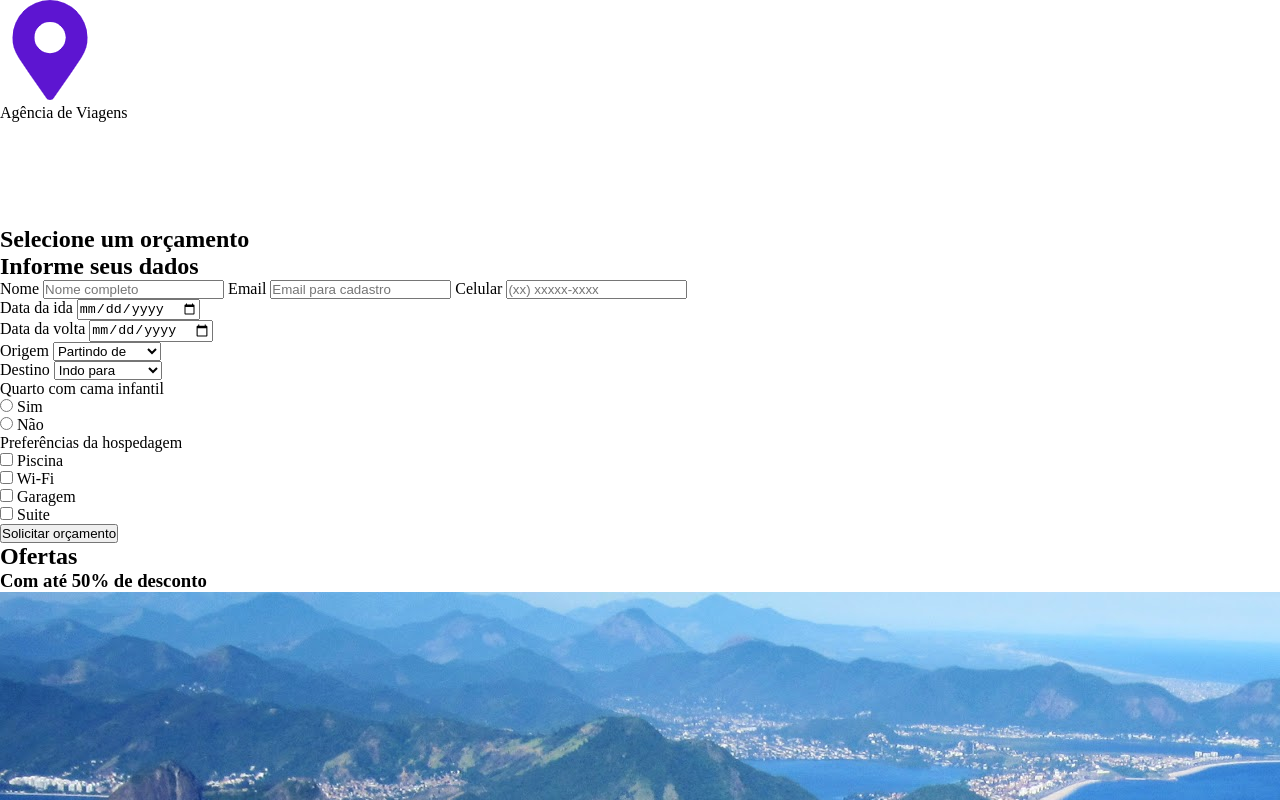
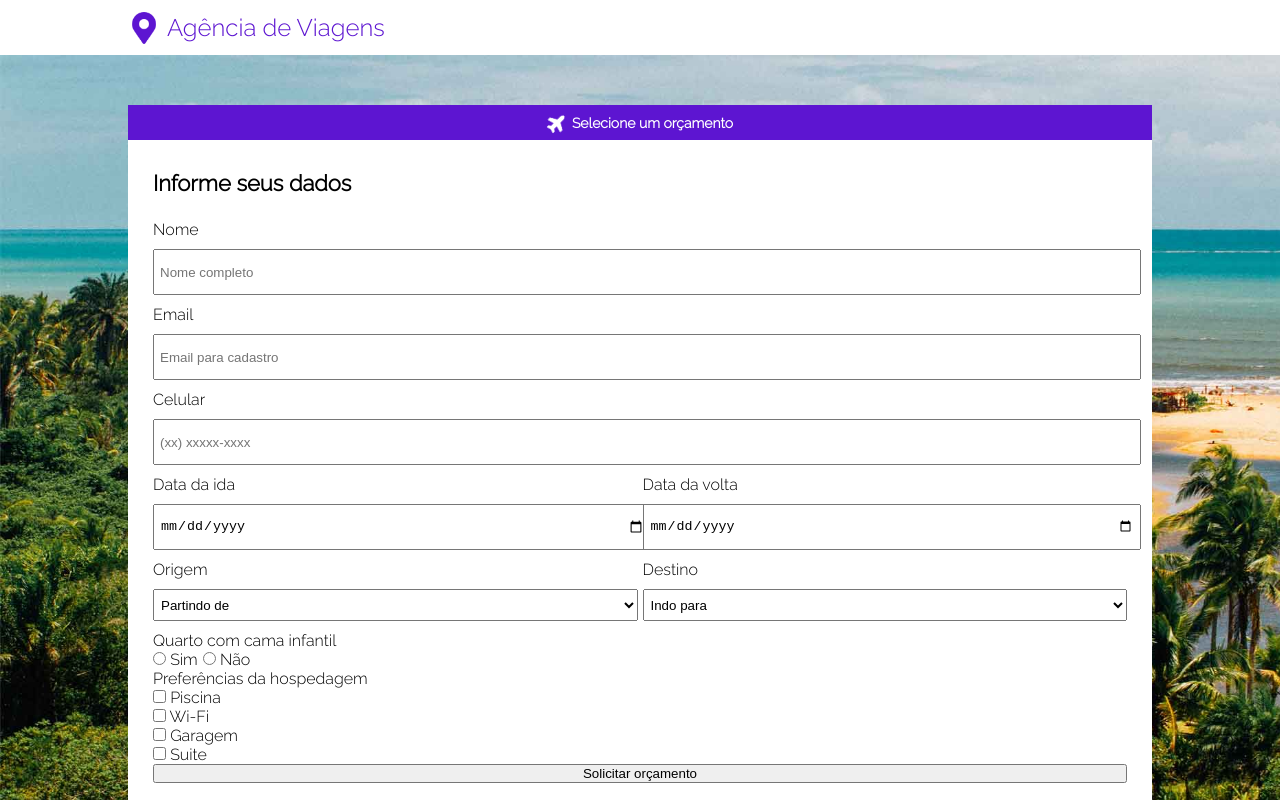
Before and after one commit to RoberthVieira/Projeto-Agencia-de-Viagens, a plain HTML site: page index.html in a window 1280 px wide. Shown: the top 800 px of the page. Drawn offline with Linux system fonts and the light colour scheme.

Commit message:
iniciei o css

```diff
--- a/CSS/style.css
+++ b/CSS/style.css
@@ -3,3 +3,121 @@
     padding: 0;
     margin: 0;
 }
+
+body{
+    background-color: #80808029;
+    font-family: 'Raleway';
+}
+
+
+/*SEÇÃO TOPO*/
+.secao-topo img{
+    width: 32px;
+    height: 32PX;
+}
+
+.secao-topo{
+    width: 100%;
+    height: 55px;
+    background-color: #fff;
+    display: flex;
+    justify-content: center;
+}
+
+.secao-topo .secao-largura-definida{
+    width: 100%;
+    max-width: 1024px;
+    height: 100%;
+    display: flex;
+    align-items: center;
+    gap: 7px;
+}
+
+.secao-topo .secao-largura-definida p{
+    font-size: 24px;
+    color: #5d15d1;
+}
+
+
+/*SEÇÃO 2 FORMULARIO*/
+.secao-form{
+    width: 100%;
+    height: auto;
+    background-image: url(../imagens/bahia.jpg);
+    background-repeat: no-repeat;
+    background-size: cover;
+}
+
+.secao-form .secao-largura-definida{
+    width: 100%;
+    max-width: 1024px;
+    height: auto;
+    margin: 0 auto;
+    padding: 50px 0;
+}
+
+.titulo-form{
+    width: 100%;
+    height: 35px;
+    background-color: #5d15d1;
+    display: flex;
+    justify-content: center;
+    align-items: center;
+}
+
+.titulo-form img{
+    width: 20px;
+    height: 20px;
+    rotate: -45deg;
+}
+
+h1{
+    font-size: 14px;
+    color: #fff;
+    margin-left: 5px;
+}
+
+.titulo-info-form{
+    width: 100%;
+    background-color: #fff;
+    padding: 30px 25px 20px 25px;
+    box-sizing: border-box;
+}
+
+.titulo-info-form h2{
+    font-size: 22px;
+    margin-bottom: 24px;
+}
+
+form{
+    display: flex;
+    flex-direction: column;
+}
+
+.id-campo{
+    font-size: 16px;
+}
+
+form .largura-max{
+    height: 32px;
+    width: 100%;
+    margin: 10px 0;
+    padding: 5px;
+}
+
+select{
+    height: 32px;
+    width: 100%;
+    margin: 10px 0;
+    padding: 0 3px;
+}
+
+.campo-datas, .campo-listas, .radio-cama-infantil, .campo-preferencias-check{
+    width: 100%;
+    display: flex;
+    gap: 5px;
+}
+
+.campo-form-datas{
+    width: 50% ;
+}
--- a/index.html
+++ b/index.html
@@ -4,6 +4,7 @@
     <meta charset="UTF-8">
     <meta name="viewport" content="width=device-width, initial-scale=1.0">
     <link rel="stylesheet" href="CSS/style.css">
+    <link rel="stylesheet" href="https://fonts.googleapis.com/css2?family=Raleway:wght@200;300&amp;display=swap">
     <title>Agência de Viagens</title>
 </head>
 <body>
@@ -15,7 +16,7 @@
     </header>
     <main>
         <section class="secao-form">
-            <div class="secao-largura-definida secao-form-largura">
+            <div class="secao-largura-definida ">
                 <div class="titulo-form">
                     <img src="imagens/aviao.png" alt="imagem de um avião">
                     <h1>Selecione um orçamento</h1>
@@ -24,30 +25,30 @@
                     <h2>Informe seus dados</h2>
                     <form action="https://www.devmedia.com.br/codigos/missao/front-end/agencia-de-viagens/">
 
-                        <label for="nome">Nome</label>
-                        <input type="text" name="nome" id="nome" required placeholder="Nome completo">
+                        <label for="nome" class="id-campo">Nome</label>
+                        <input type="text" name="nome" id="nome" required placeholder="Nome completo" class="largura-max">
 
-                        <label for="email">Email</label>
-                        <input type="email" name="email" id="email" required placeholder="Email para cadastro">
+                        <label for="email" class="id-campo">Email</label>
+                        <input type="email" name="email" id="email" required placeholder="Email para cadastro" class="largura-max">
 
-                        <label for="cel">Celular</label>
-                        <input type="tel" name="cel" id="cel" required placeholder="(xx) xxxxx-xxxx">
+                        <label for="cel" class="id-campo">Celular</label>
+                        <input type="tel" name="cel" id="cel" required placeholder="(xx) xxxxx-xxxx" class="largura-max">
 
                         <div class="campo-datas">
-                            <div class="campo-form">
-                                <label for="ida">Data da ida</label>
-                                <input type="date" name="ida" id="ida" required>
+                            <div class="campo-form-datas">
+                                <label for="ida" class="id-campo">Data da ida</label>
+                                <input type="date" name="ida" id="ida" required class="largura-max">
                             </div>
 
-                            <div class="campo-form">
-                                <label for="volta">Data da volta</label>
-                                <input type="date" name="volta" id="volta" required>
+                            <div class="campo-form-datas">
+                                <label for="volta" class="id-campo">Data da volta</label>
+                                <input type="date" name="volta" id="volta" required class="largura-max">
                             </div>
                         </div>
 
                         <div class="campo-listas">
-                            <div class="campo-form">
-                                <label for="origem">Origem</label>
+                            <div class="campo-form-datas">
+                                <label for="origem" class="id-campo">Origem</label>
                                 <select name="origem" id="origem" required>
                                     <option value="">Partindo de</option>
                                     <option value="bahia">Bahia</option>
@@ -60,9 +61,9 @@
                                 </select>
                             </div>
 
-                            <div class="campo-form">
-                                <label for="destino">Destino</label>
-                                <select name="destino" id="destino" required>
+                            <div class="campo-form-datas">
+                                <label for="destino" class="id-campo">Destino</label>
+                                <select name="destino" id="destino" required >
                                     <option value="">Indo para</option>
                                     <option value="bahia">Bahia</option>
                                     <option value="goias">Goias</option>
@@ -75,7 +76,7 @@
                             </div>
                         </div>
 
-                        <label for="quarto-cama">Quarto com cama infantil</label>
+                        <label for="quarto-cama" class="id-campo">Quarto com cama infantil</label>
                         <div class="radio-cama-infantil">
                             <div class="campo-radio">
                                 <input type="radio" name="quarto-cama" id="quarto-cama" value="sim">
@@ -88,7 +89,7 @@
                             </div>
                         </div>
 
-                        <label for="preferencias">Preferências da hospedagem</label>
+                        <label for="preferencias" class="id-campo">Preferências da hospedagem</label>
                         <div class="campo-preferencias-check">
                             <div class="campo-preferencias">
                                 <div class="opcoes-preferencias">
```
